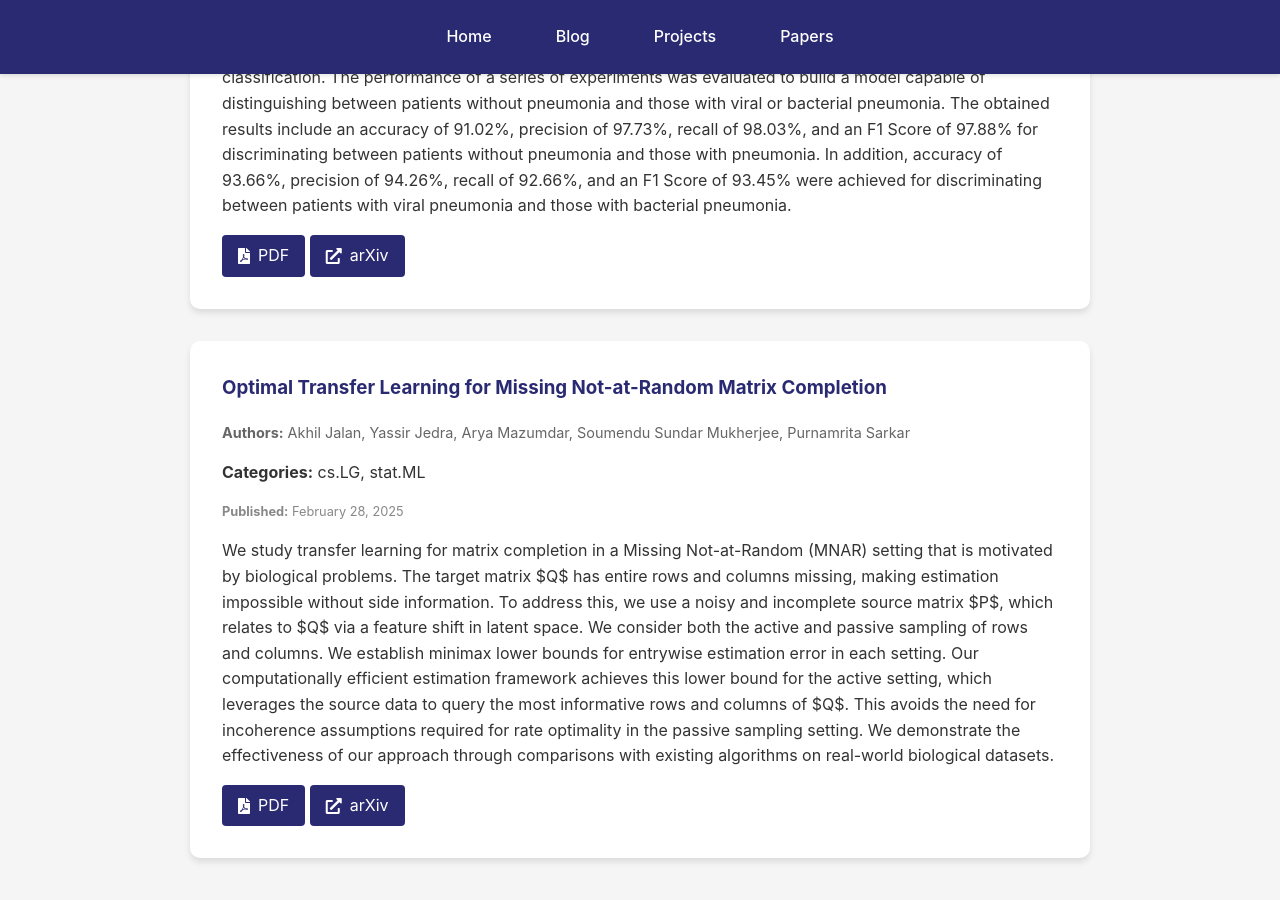
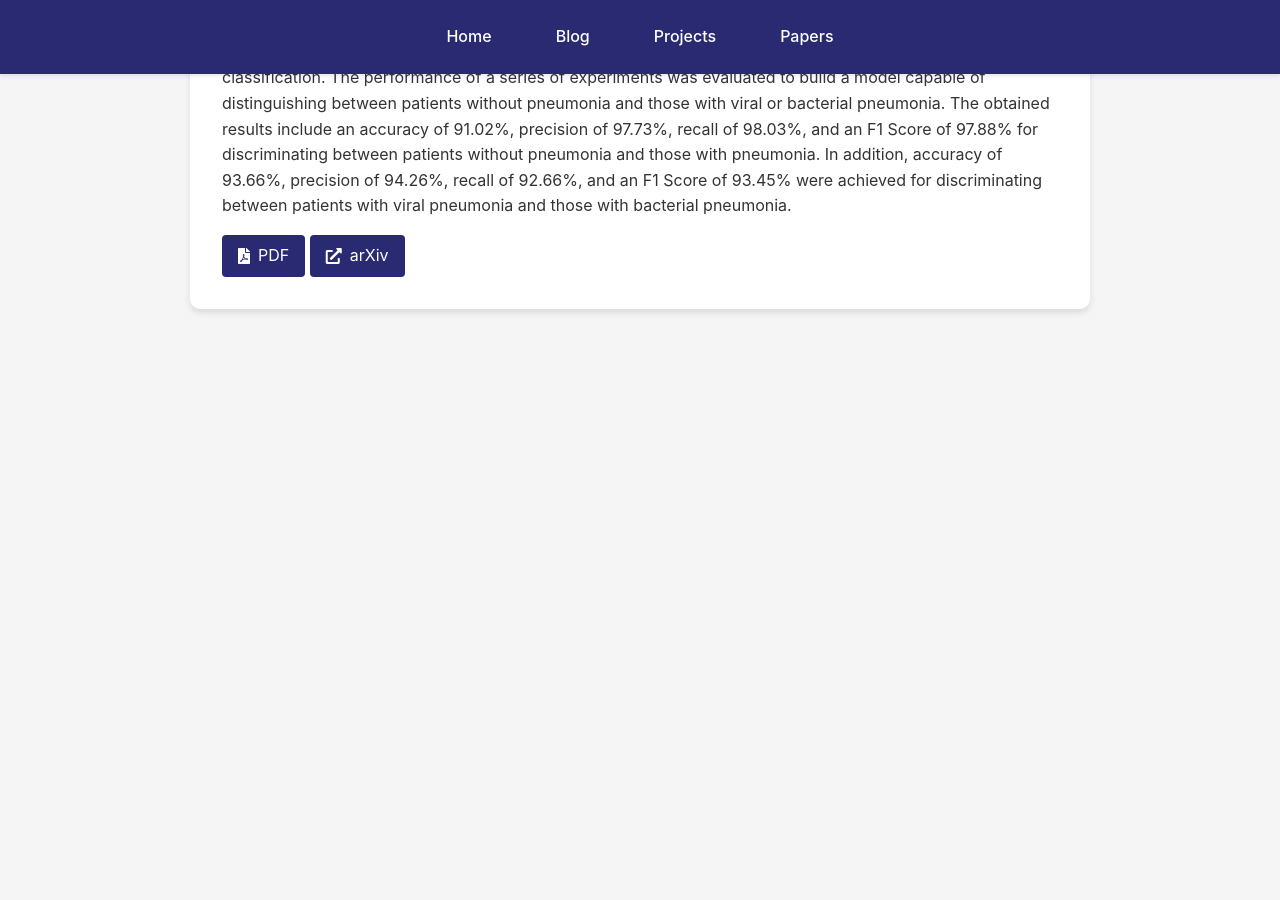
Before and after one commit to kyZhan2002/mypage, a Jekyll site: the page built from papers/index.html, in a window 1280 px wide and 900 px high, scrolled down 2098 px. Built offline with Jekyll 4.4.1, drawn with Linux system fonts in a browser that asks for light colours; after the commit the page ends 2503 px from its top, so only the background shows below that.

Commit message:
Update arXiv papers

```diff
--- a/_data/arxiv_cache.json
+++ b/_data/arxiv_cache.json
@@ -1,5 +1,5 @@
 {
-  "timestamp": 1741914992,
+  "timestamp": 1742001373,
   "papers": [
     {
       "title": "Provable Robust Overfitting Mitigation in Wasserstein Distributionally\n  Robust Optimization",
@@ -56,24 +56,6 @@
       ],
       "pdf_link": "http://arxiv.org/pdf/2503.02906v1",
       "arxiv_url": "http://arxiv.org/abs/2503.02906v1"
-    },
-    {
-      "title": "Optimal Transfer Learning for Missing Not-at-Random Matrix Completion",
-      "authors": [
-        "Akhil Jalan",
-        "Yassir Jedra",
-        "Arya Mazumdar",
-        "Soumendu Sundar Mukherjee",
-        "Purnamrita Sarkar"
-      ],
-      "abstract": "We study transfer learning for matrix completion in a Missing Not-at-Random\n(MNAR) setting that is motivated by biological problems. The target matrix $Q$\nhas entire rows and columns missing, making estimation impossible without side\ninformation. To address this, we use a noisy and incomplete source matrix $P$,\nwhich relates to $Q$ via a feature shift in latent space. We consider both the\nactive and passive sampling of rows and columns. We establish minimax lower\nbounds for entrywise estimation error in each setting. Our computationally\nefficient estimation framework achieves this lower bound for the active\nsetting, which leverages the source data to query the most informative rows and\ncolumns of $Q$. This avoids the need for incoherence assumptions required for\nrate optimality in the passive sampling setting. We demonstrate the\neffectiveness of our approach through comparisons with existing algorithms on\nreal-world biological datasets.",
-      "published": "February 28, 2025",
-      "categories": [
-        "cs.LG",
-        "stat.ML"
-      ],
-      "pdf_link": "http://arxiv.org/pdf/2503.00174v1",
-      "arxiv_url": "http://arxiv.org/abs/2503.00174v1"
     }
   ]
 }
```
